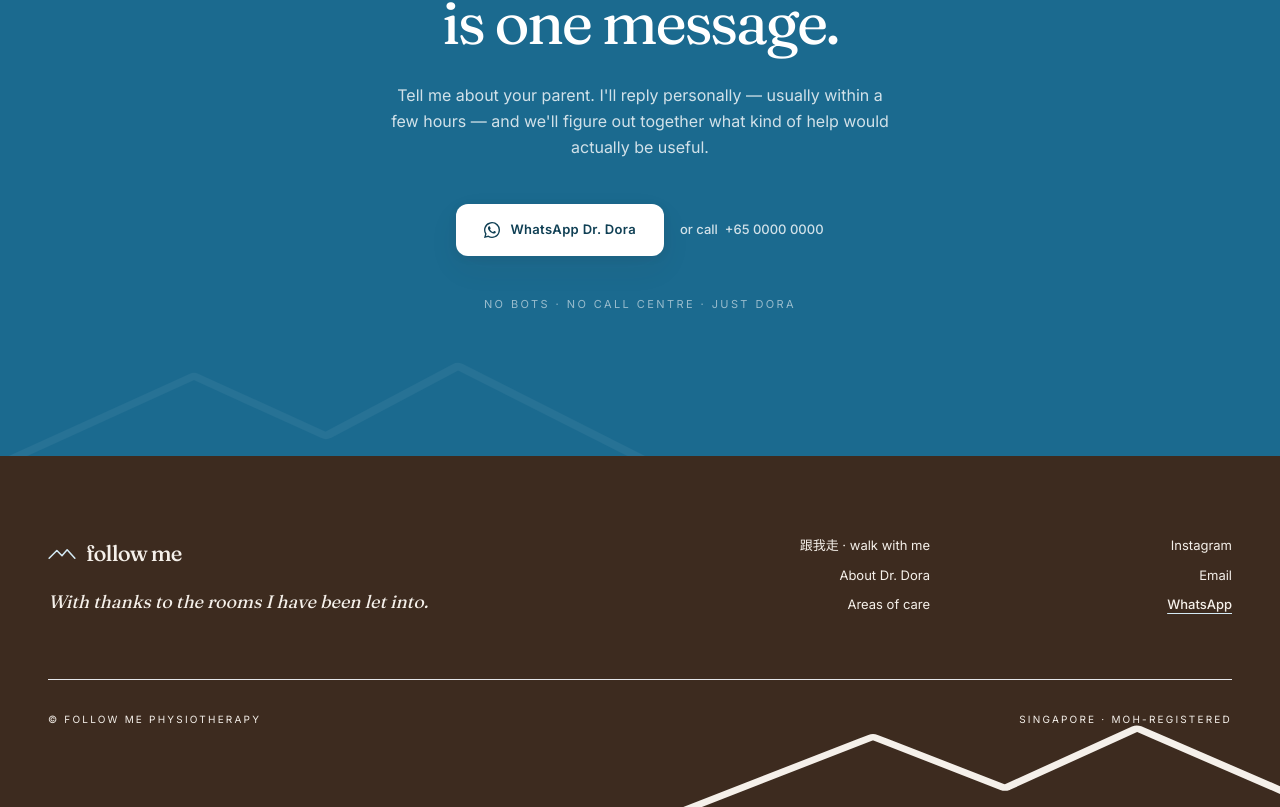
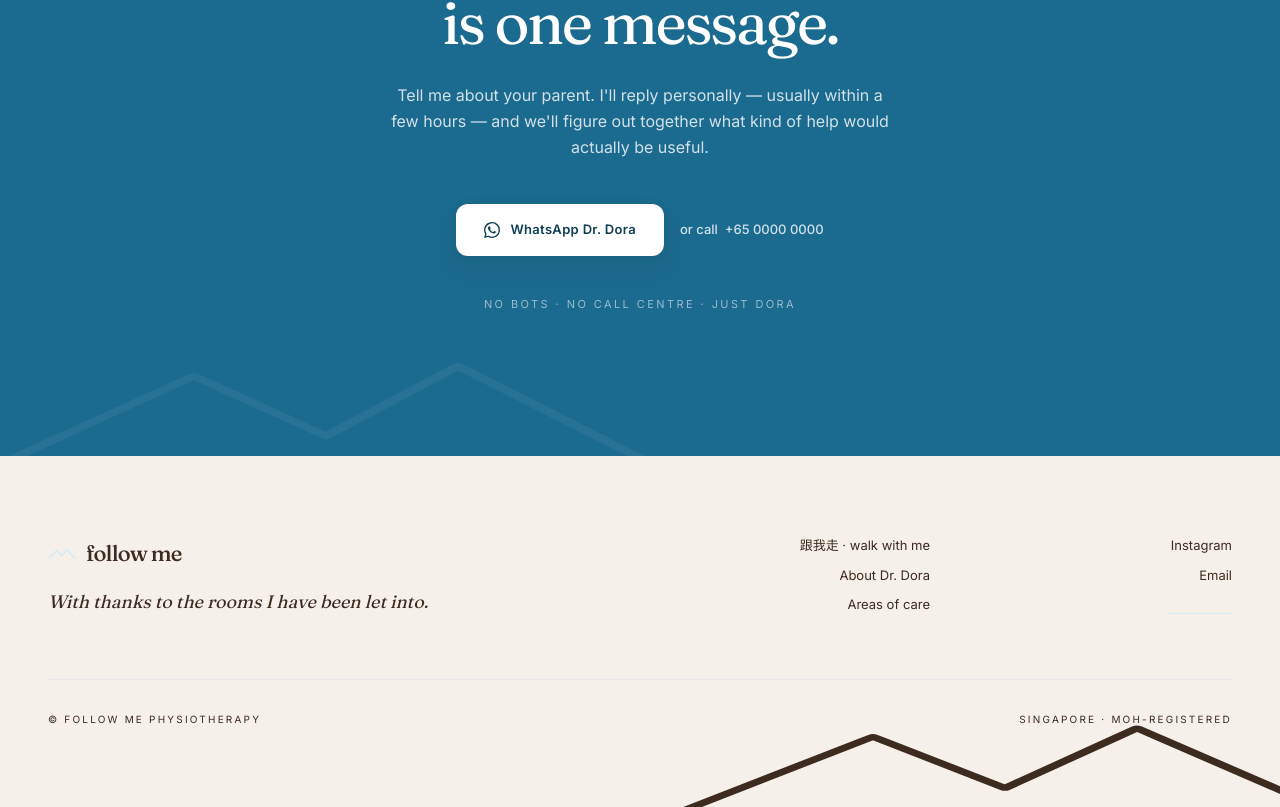
Before and after one commit to sickle5stone/followmephysio, a React (Vite) app in the folder prototype/: page / in a window 1280 px wide. Shown: the part 5613-6420 px from the top of the page. Built offline with nearby package versions, Linux system fonts and the light colour scheme.

Commit message:
Update Footer.jsx

```diff
--- a/prototype/src/components/Footer.jsx
+++ b/prototype/src/components/Footer.jsx
@@ -2,7 +2,7 @@
 
 export default function Footer() {
   return (
-    <footer className="relative bg-ink-primary text-canvas overflow-hidden">
+    <footer className="relative overflow-hidden">
       <PeakMark
         className="absolute -bottom-6 right-[-6%] w-[55%] h-[120px] text-canvas/[0.05]"
         strokeWidth={0.6}
```
